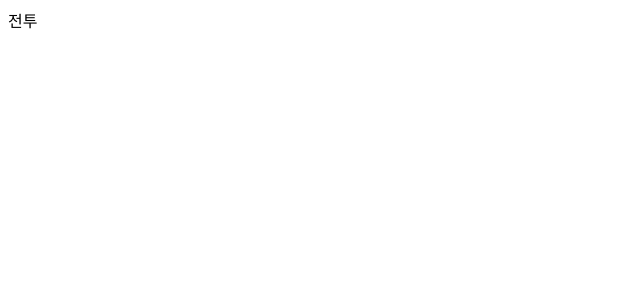
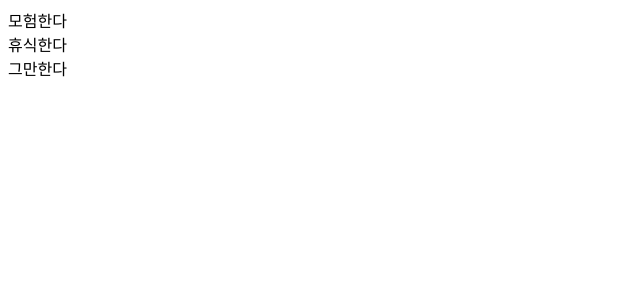
Before and after one commit to zlhunzzing/Zeminia-client2, a React (Create React App) app: page /battle in a window 1280 px wide. Shown: the top 300 px of the page, without its empty margins (0-640 px from the left). Built offline with nearby package versions, Linux system fonts and the light colour scheme.

Commit message:
CSS not comepleted

```diff
--- a/src/App.css
+++ b/src/App.css
@@ -1,38 +1,4 @@
-/* .App {
-  text-align: center;
+.App {
+  width: 800px; height: 600;
+  border: 1px solid black;
 }
-
-.App-logo {
-  height: 40vmin;
-  pointer-events: none;
-}
-
-@media (prefers-reduced-motion: no-preference) {
-  .App-logo {
-    animation: App-logo-spin infinite 20s linear;
-  }
-}
-
-.App-header {
-  background-color: #282c34;
-  min-height: 100vh;
-  display: flex;
-  flex-direction: column;
-  align-items: center;
-  justify-content: center;
-  font-size: calc(10px + 2vmin);
-  color: white;
-}
-
-.App-link {
-  color: #61dafb;
-}
-
-@keyframes App-logo-spin {
-  from {
-    transform: rotate(0deg);
-  }
-  to {
-    transform: rotate(360deg);
-  }
-} */
--- a/src/index.js
+++ b/src/index.js
@@ -3,6 +3,9 @@ import ReactDOM from 'react-dom';
 import App from './App';
 
 import { BrowserRouter } from 'react-router-dom';
+
+//CSS
+import './App.css';
 
 ReactDOM.render(
   <BrowserRouter>
--- a/src/pages/Battle.js
+++ b/src/pages/Battle.js
@@ -8,7 +8,11 @@ class Battle extends React.Component {
     render() {
         return (
             <div>
-                전투
+                <div className="menu">
+                    <div>모험한다</div>
+                    <div>휴식한다</div>
+                    <div>그만한다</div>
+                </div>
             </div>
          );
     }
```
